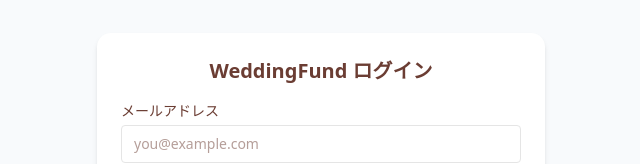
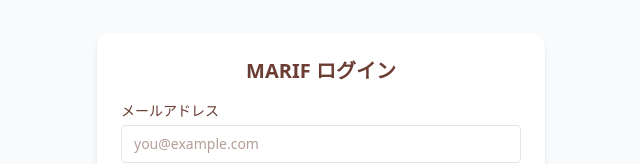
Before and after one commit to Teee1616/weddingfund-web, a Next.js app: page /login in a window 1280 px wide. Shown: the part 209-373 px from the top of the page, without its empty margins (319-959 px from the left). Built offline with nearby package versions, Linux system fonts and the light colour scheme; no server answers.

Commit message:
20260106

```diff
--- a/app/login/page.tsx
+++ b/app/login/page.tsx
@@ -26,8 +26,8 @@
       console.log('signIn result', { data, error });
 
       if (error) {
-        console.error('login error', error);
-        setErrorMsg(error.message);
+        console.log('login failed:', error.message);
+        setErrorMsg('ログイン情報が間違っています。');
         return;
       }
 
@@ -74,7 +74,7 @@
     <main className="min-h-screen flex items-center justify-center bg-slate-50">
       <div className="w-full max-w-md bg-white shadow-md rounded-xl p-6 space-y-4">
         <h1 className="text-xl font-bold text-center">
-          WeddingFund ログイン
+          MARIF ログイン
         </h1>
 
         <form onSubmit={handleSubmit} className="space-y-4">
```
